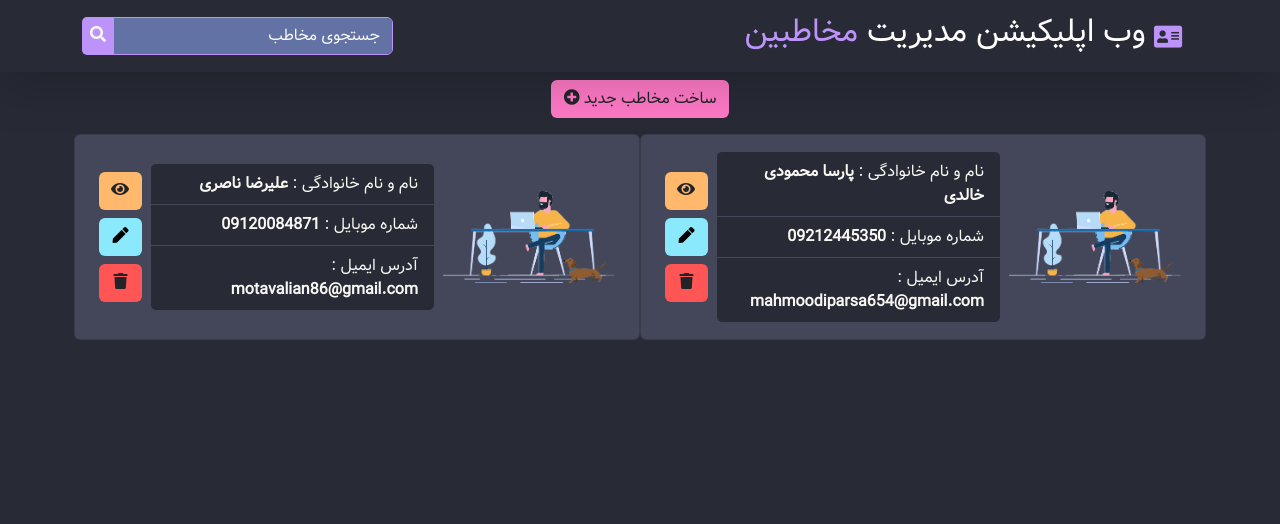
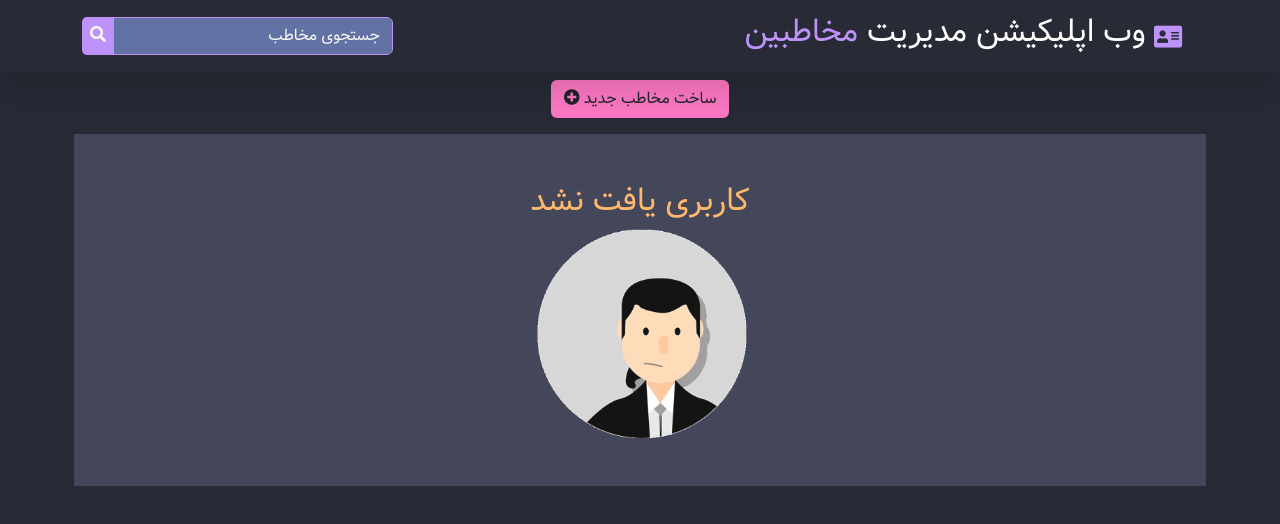
Before and after one commit to Parsa-mh/manage-users, a React (Create React App) app: page /contacts in a window 1280 px wide. Shown: the top 524 px of the page. Built offline with nearby package versions, Linux system fonts and the light colour scheme; data requests are answered from the project's data file.

Commit message:
added database and json server

```diff
--- /dev/null
+++ b/database/contacts.json
@@ -0,0 +1,3 @@
+{
+  "contacts": []
+}
--- a/package.json
+++ b/package.json
@@ -6,7 +6,9 @@
     "@testing-library/jest-dom": "^5.17.0",
     "@testing-library/react": "^13.4.0",
     "@testing-library/user-event": "^13.5.0",
+    "axios": "^1.6.8",
     "bootstrap": "^5.3.3",
+    "json-server": "^1.0.0-alpha.23",
     "ldrs": "^1.0.1",
     "react": "^18.2.0",
     "react-dom": "^18.2.0",
@@ -20,7 +22,8 @@
     "start": "react-scripts start",
     "build": "react-scripts build",
     "test": "react-scripts test",
-    "eject": "react-scripts eject"
+    "eject": "react-scripts eject",
+    "dbRun": "json-server --watch ./database/contacts.json"
   },
   "eslintConfig": {
     "extends": [
--- a/src/components/AddContact.jsx
+++ b/src/components/AddContact.jsx
@@ -1,11 +1,12 @@
 import { useState } from "react";
 import { useNavigate } from "react-router-dom";
 import toast from "react-hot-toast";
+import axios from "axios";
 import colors from "../helpers/theme";
 import profile from "../assets/man-taking-note.png";
-const AddContact = ({ setContacts,contacts }) => {
+const AddContact = ({ url }) => {
     const navigate = useNavigate()
-    const [inpValue, setInpValue] = useState({ name: "", number: "", email: "", image: { profile },id : contacts.length + 1 })
+    const [inpValue, setInpValue] = useState({ name: "", number: "", email: "", image: { profile }, id: new Date().getTime().toString() })
     const setValue = (event) => {
         let name = event.target.name;
         let value = event.target.value;
@@ -13,11 +14,7 @@ const AddContact = ({ setContacts,contacts }) => {
     }
     const addContacts = (event) => {
         event.preventDefault();
-        if (inpValue.name && inpValue.number && inpValue.email) {
-            setContacts([...contacts, inpValue])
-            navigate("/")
-        }
-        else {
+        if (!inpValue.name || !inpValue.number || !inpValue.email) {
             toast.error(" لطفا فیلد ها را پر نمایید", {
                 duration: 2500,
                 iconTheme: {
@@ -25,7 +22,16 @@ const AddContact = ({ setContacts,contacts }) => {
                     secondary : "white"
                 }
             })
-
+        }
+        else if(!inpValue.email.includes("@")) {
+            toast.error("لطفا یک ایمیل صحیح وارد کنید")
+        }
+        else if (!inpValue.number.includes("0") || inpValue.number.length < 11) {
+            toast.error("لطفا یک شماره موبایل صحیح وارد کنید")
+        }
+        else {
+            axios.post(url,inpValue)
+            navigate("/")
         }
     }
     return (
--- a/src/components/App.jsx
+++ b/src/components/App.jsx
@@ -1,33 +1,26 @@
-import React, {useState} from "react";
+import React, {useState,useEffect} from "react";
 import { useSearchParams, Routes, Route, Navigate,useNavigate } from "react-router-dom";
 import { Toaster } from "react-hot-toast";
 import Swal from "sweetalert2";
+import axios from "axios";
 import colors from "../helpers/theme";
 import Contacts from "./Contacts";
 import AddContact from "./AddContact"
 import ViewContact from "./ViewContact";
 import EditContact from "./EditContact";
-import profile from "../assets/man-taking-note.png";
 import NoPage from "./PageNotFound";
 const App = () => {
+  const url = "http://localhost:3000/contacts"
   const navigate = useNavigate()
   const [search, setSearch] = useSearchParams();
-  const [contacts, setContacts] = useState([
-    {
-      name: "پارسا محمودی خالدی",
-      number: "09212445350",
-      image: { profile },
-      id : 1,
-      email: "mahmoodiparsa654@gmail.com",
-    },
-    {
-      name: "علیرضا ناصری",
-      number: "09120084871",
-      image: { profile },
-      id : 2,
-      email: "motavalian86@gmail.com",
-    },
-  ]);
+  const [contacts, setContacts] = useState([]);
+  useEffect(() => {
+    axios.get(url).then((res) => {
+      setContacts(res.data)
+    }).catch((err) => {
+      console.log(err);
+    })
+  },[contacts])
   const userSearch = (event) => {
     let filter = event.target.value;
     if (filter) {
@@ -47,6 +40,7 @@ const App = () => {
     }).then((res) => {
       if (res.isDenied) {
         setContacts(contacts.filter((item) => item.id !== Number(contactId)))
+        axios.delete(url+ "/"  + contactId)
         navigate("/")
       }
     })
@@ -57,10 +51,10 @@ const App = () => {
       <Routes>
         <Route path="/" element={<Navigate to={"/contacts"} />} />
         <Route path="/contacts" element={<Contacts handleDelete={handleDelete} searching={userSearch} colors={colors} contacts={contacts} Search={search} />} >
-          <Route path="/contacts/edit/:contactID" element={<EditContact contacts={contacts} setContacts={setContacts} />} />
+          <Route path="/contacts/edit/:contactID" element={<EditContact url={url} setContacts={setContacts} />} />
         </Route>
-        <Route path="/contacts/add" element={<AddContact setContacts={setContacts} contacts={contacts} />} />
-        <Route path="/contacts/view/:contactName" element={<ViewContact contacts={contacts} handleDelete={handleDelete} />} />
+        <Route path="/contacts/add" element={<AddContact setContacts={setContacts} url={url} contacts={contacts} />} />
+        <Route path="/contacts/view/:contactName" element={<ViewContact contacts={contacts} url={url} handleDelete={handleDelete} />} />
         <Route path="*" element={<NoPage />} />
       </Routes>
     </>
--- a/src/components/EditContact.jsx
+++ b/src/components/EditContact.jsx
@@ -1,17 +1,19 @@
-import { useState } from "react";
+import { useEffect, useState } from "react";
 import toast from "react-hot-toast";
+import axios from "axios";
 import styles from "../styles/edit.module.css"
 import { useNavigate, useParams } from "react-router-dom";
 import colors from "../helpers/theme";
-const EditContact = ({ contacts, setContacts }) => {
+const EditContact = ({ url }) => {
     const param = useParams()
+    const paramId = param.contactID
+    const [myContact,setMyContact] = useState({})
+    useEffect(() => {
+        axios.get(url + "/" + paramId).then((res) => {
+            setMyContact(res.data)
+        })
+    } , [paramId,url])
     const navigate = useNavigate()
-    const findContact = () => {
-        const id = param.contactID
-        return contacts.find((contact) => contact.id === Number(id))
-    }
-    const contact = findContact();
-    const [myContact, setMyContact] = useState({ name: contact.name, email: contact.email, number: contact.number,id : contact.id })
     const myCon = (event) => {
         const name = event.target.name;
         const value = event.target.value;
@@ -19,14 +21,7 @@ const EditContact = ({ contacts, setContacts }) => {
     }
     const submitHandle = (event) => {
         event.preventDefault();
-        if (myContact.name && myContact.email && myContact.number) {
-            setContacts(() => {
-                const test = contacts.filter((item) => item.id !== Number(myContact.id))
-                return [...test , myContact]
-            })
-            navigate("/")
-        }
-        else {
+        if (!myContact.name || !myContact.email  || !myContact.number) {
             toast.error(" لطفا فیلد ها را پر نمایید", {
                 duration: 2500,
                 iconTheme: {
@@ -34,6 +29,16 @@ const EditContact = ({ contacts, setContacts }) => {
                     secondary : "white"
                 }
             })
+        }
+        else if(!myContact.email.includes("@")) {
+            toast.error("لطفا یک ایمیل صحیح وارد کنید")
+        }
+        else if (!myContact.number.includes("0") || myContact.number.length < 11) {
+            toast.error("لطفا یک شماره موبایل صحیح وارد کنید")
+        }
+        else {
+            axios.patch(url + '/' + myContact.id , myContact)
+            navigate("/")
         }
     }
     return (
--- a/src/components/ViewContact.jsx
+++ b/src/components/ViewContact.jsx
@@ -1,15 +1,18 @@
+import { useEffect, useState } from "react";
 import { useParams,useNavigate } from "react-router-dom";
 import colors from "../helpers/theme";
-const ViewContact = ({ contacts, handleDelete }) => {
+import axios from "axios";
+const ViewContact = ({ handleDelete,url }) => {
     const param = useParams()
     const navigate = useNavigate()
-    const findContact = () => {
-        const id = param.contactName
-        return contacts.find((contact) => {
-           return contact.id === Number(id)
+    const paramId = param.contactName
+    const [contact, setContact] = useState({})
+    useEffect(() => {
+        axios.get(url + "/" + paramId).then((res) => {
+            setContact(res.data)
         })
-    }
-    const {name,email,number} = findContact()
+    },[paramId,url])
+    const {name,email,number,id} = contact
     return (
         <div className="col-md-6 col-12 position-absolute top-50 start-50 translate-middle">
             <ul className="list-group text-center" >
@@ -19,7 +22,7 @@ const ViewContact = ({ contacts, handleDelete }) => {
                 <li dir="rtl" className="list-group-item text-light p-0" style={{ backgroundColor: colors.backGround }}>
                     <div className="d-flex flex-row justify-content-between">
                     <button className="btn flex-grow-1 text-dark" style={{ backgroundColor: colors.Cyan, borderRadius: "0 0 5px 0" }} onClick={() => navigate("/")}>بازگشت</button>
-                    <button className="btn flex-grow-1 p-2 text-light" style={{ borderRadius: "0 0 0 5px", backgroundColor: colors.Selection }} onClick={() => handleDelete(name)}>حذف مخاطب</button>
+                    <button className="btn flex-grow-1 p-2 text-light" style={{ borderRadius: "0 0 0 5px", backgroundColor: colors.Selection }} onClick={() => handleDelete(id)}>حذف مخاطب</button>
                     </div>
                 </li>
             </ul>
```
Also changed, not shown: 1 other file (tests, documents, lock files or other folders).
